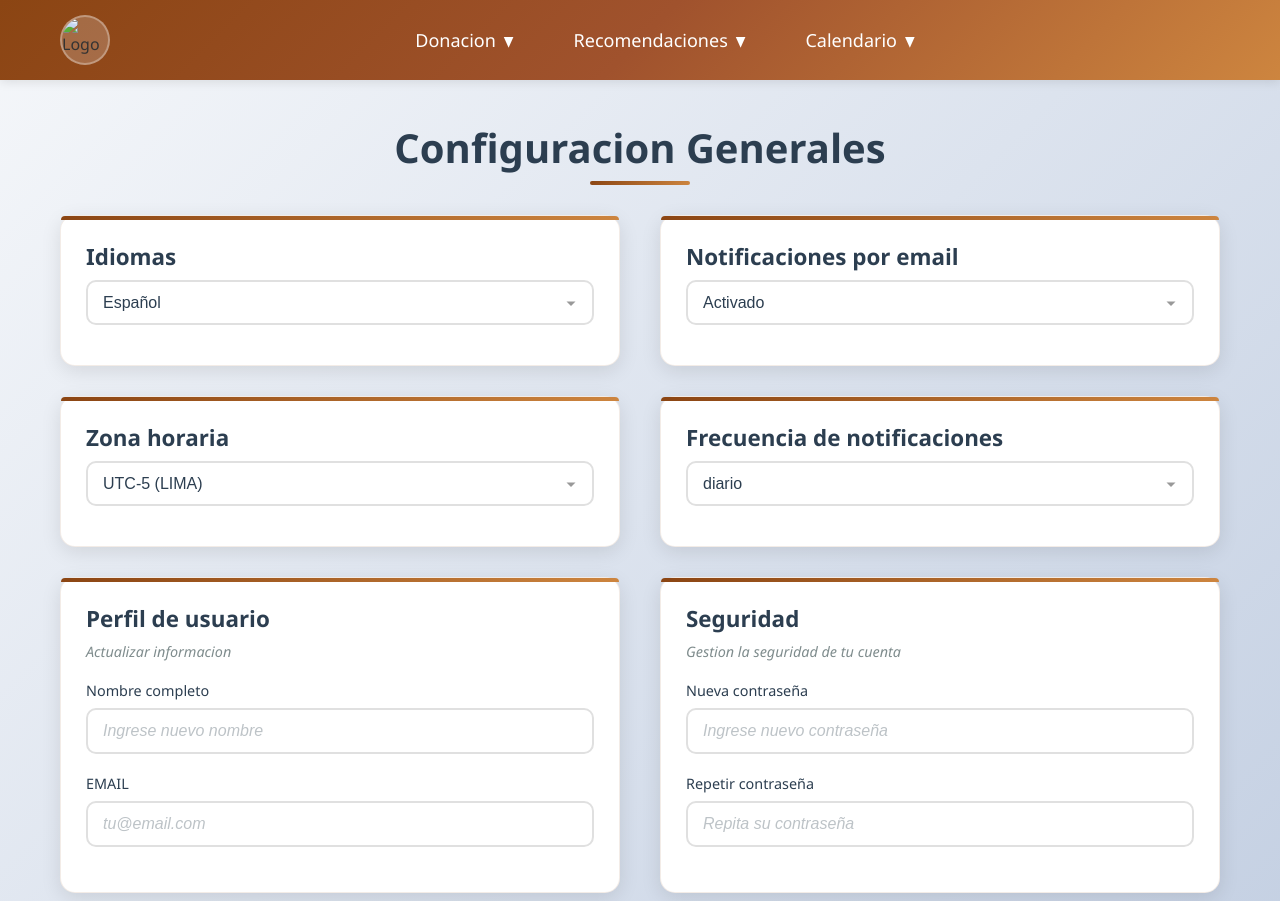
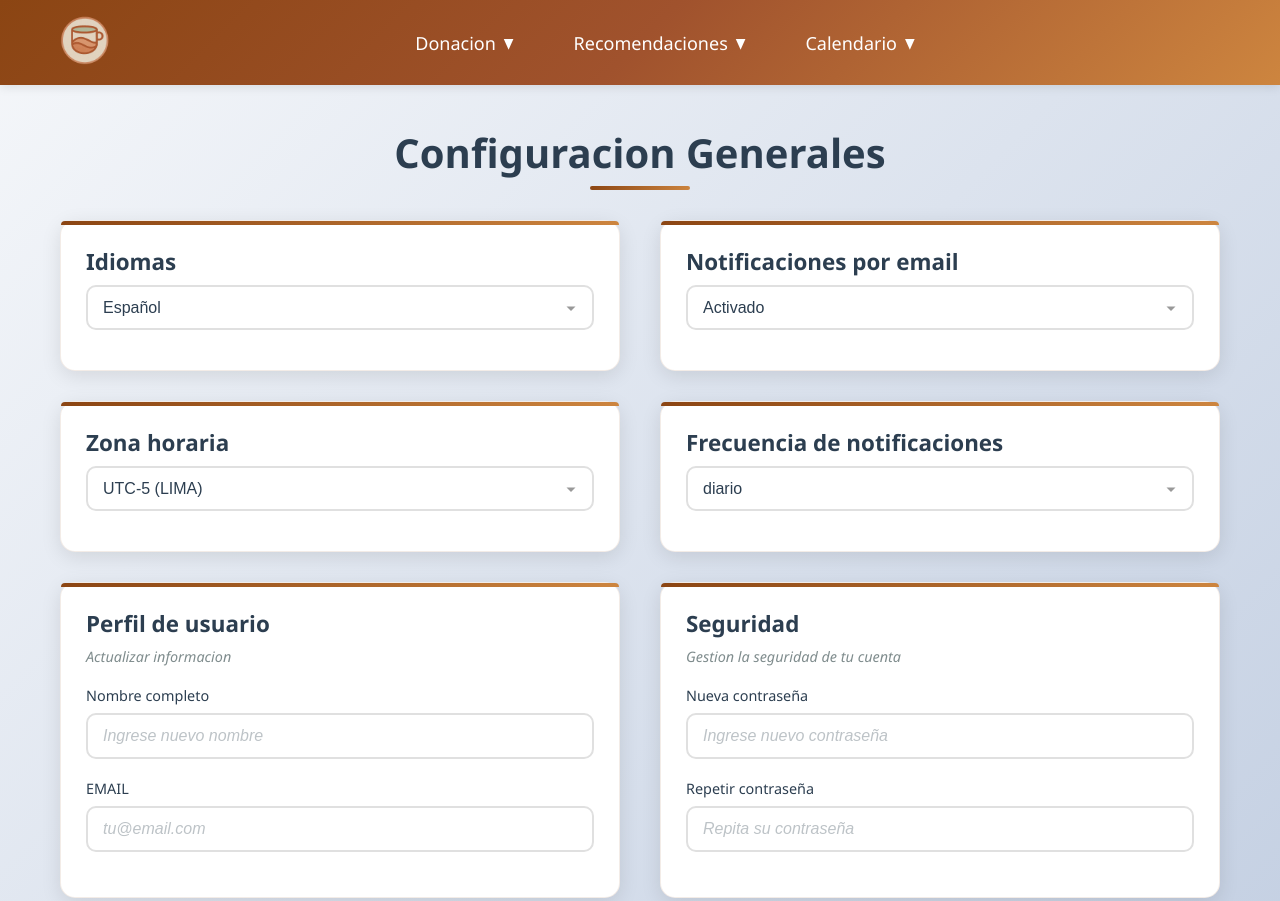
Before and after one commit to Jafeth-MV/Kurona, a website: page Configuracion.html in a window 1280 px wide. Shown: the top 901 px of the page. Drawn offline with Linux system fonts and the light colour scheme.

Commit message:
Update Configuracion.html

```diff
--- a/Configuracion.html
+++ b/Configuracion.html
@@ -11,8 +11,13 @@
     <header class="header">
       <div class="nav-container">
         <div class="logo-container">
-          <!-- ESPACIO PARA LOGO: Reemplaza el src con tu imagen -->
-          <img src="logo-placeholder.png" alt="Logo" class="logo" />
+           <a href="Principal.html" class="logo-icon"
+          ><img
+            src="images/KURONA PNG logo.png"
+            height="50px"
+            width="50px"
+            alt="logo"
+        /></a>
         </div>
 
         <nav class="nav-menu">
```
